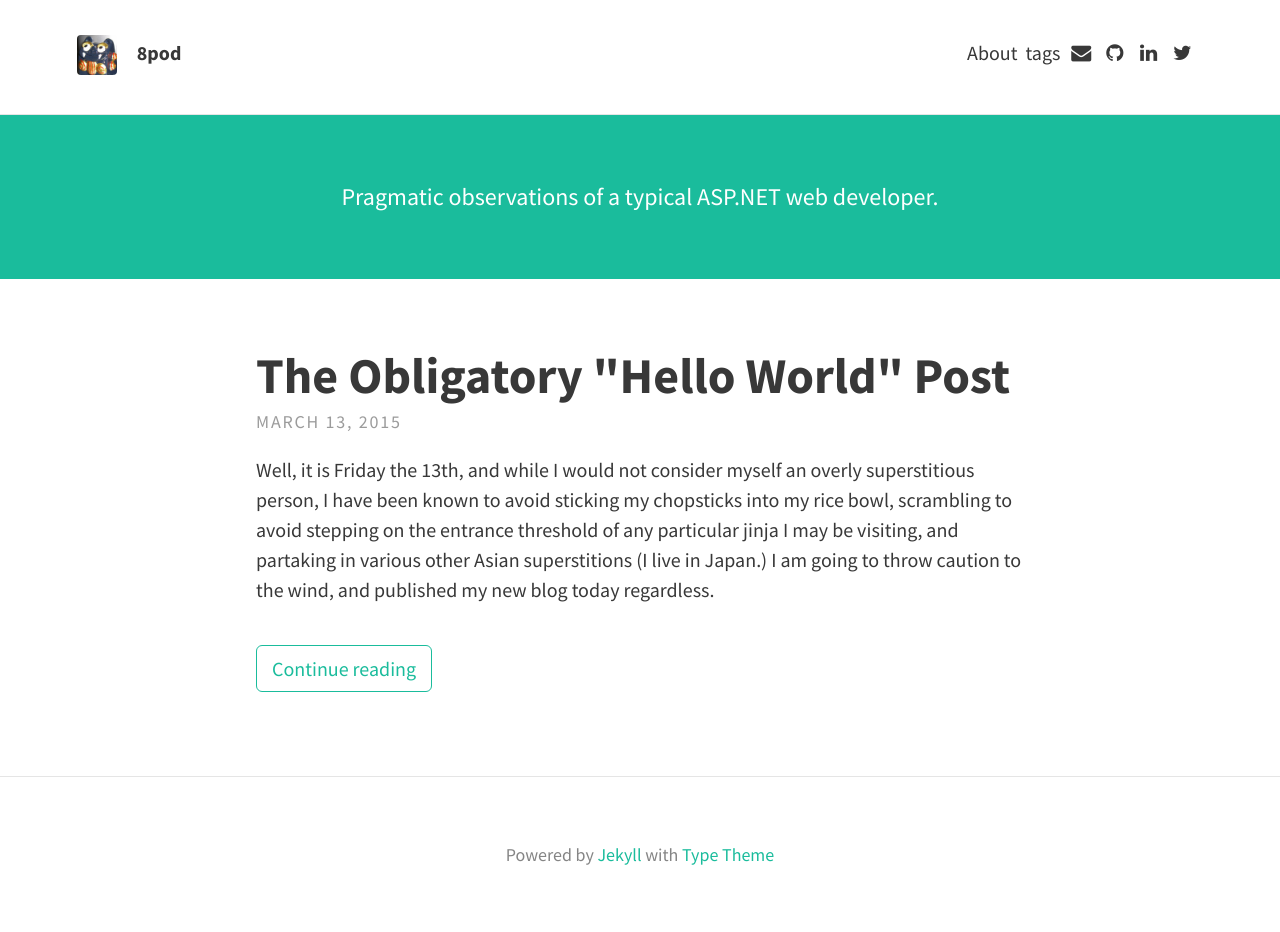
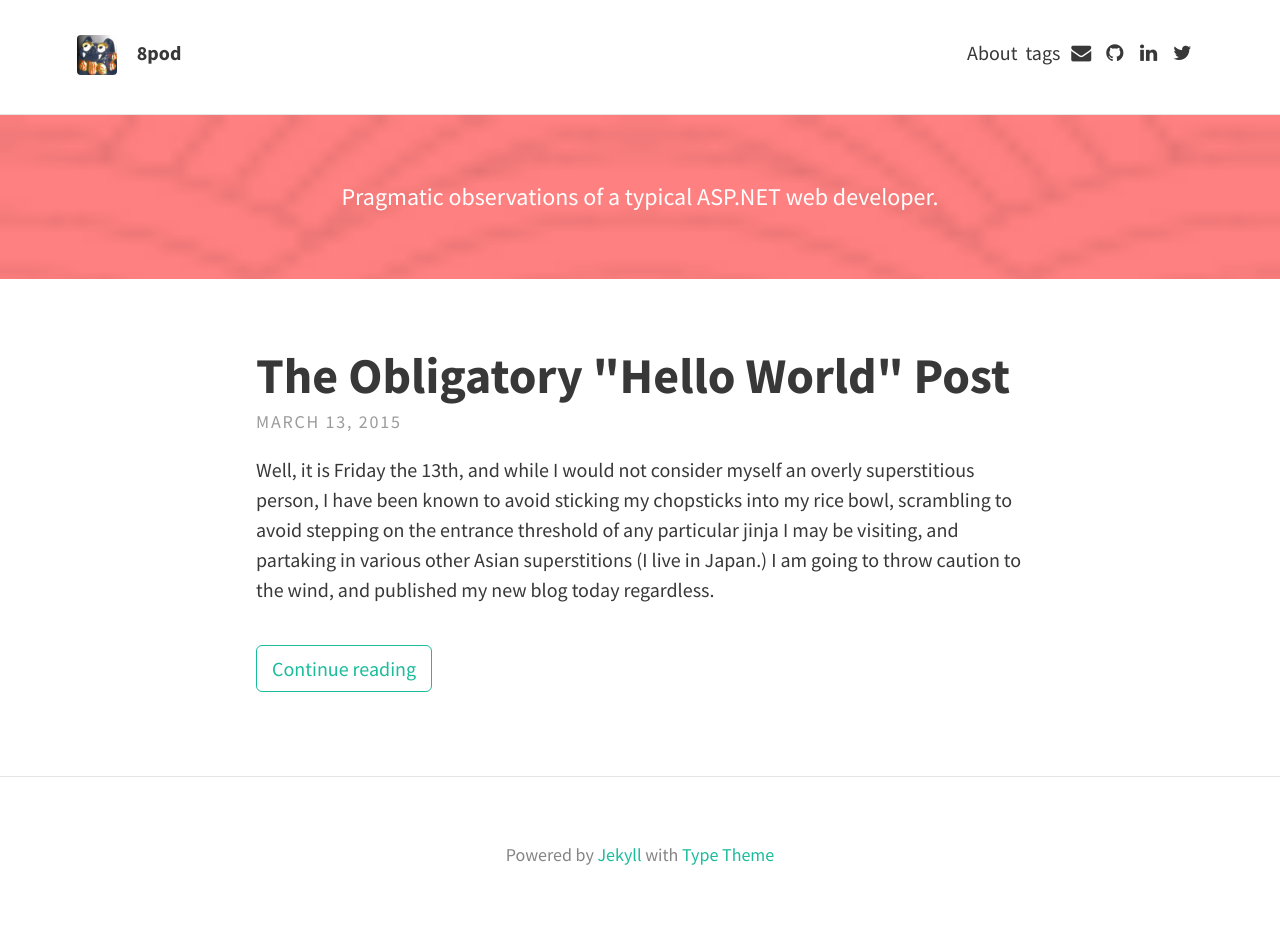
Before and after one commit to 8pod/8pod.github.io, a Jekyll site: the page built from index.html, in a window 1280 px wide. Built offline with Jekyll 4.4.1, drawn with Linux system fonts in a browser that asks for light colours; the list of posts is cut into pages by our own code.

Commit message:
img change.

```diff
--- a/_config.yml
+++ b/_config.yml
@@ -14,6 +14,8 @@ theme_settings:
   # Header and footer text
   header_text: >
      <p>Pragmatic observations of a typical ASP.NET web developer.</p>
+
+  header_text_feature_image: img/arches-pattern-255-128-128.png
 
   footer_text: >
    Powered by <a href="http://jekyllrb.com">Jekyll</a> with <a href="https://github.com/rohanchandra/type-theme">Type Theme</a>
```
